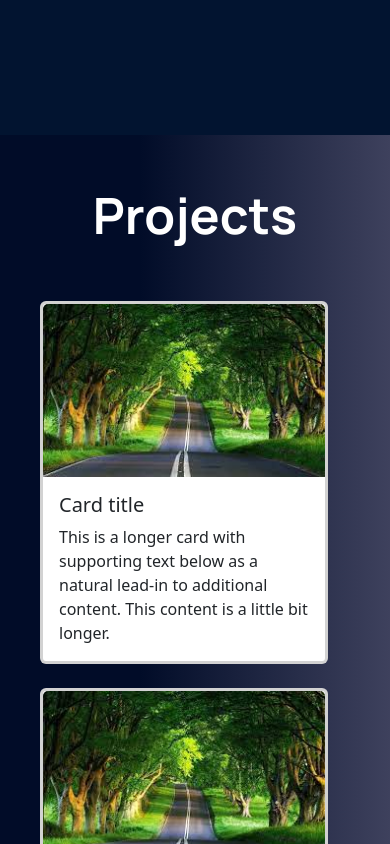
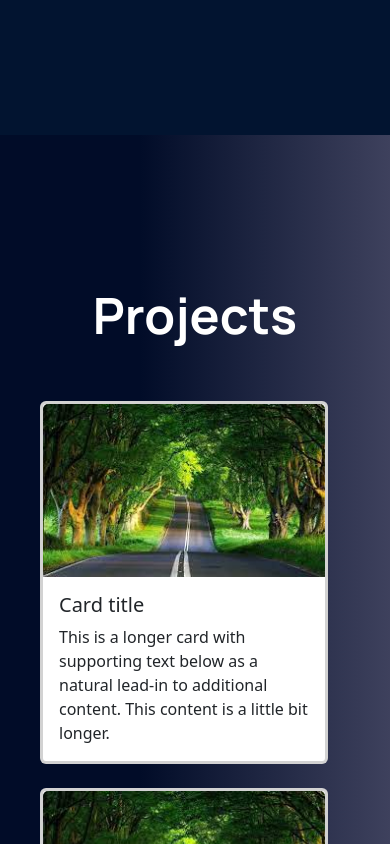
Before and after one commit to fatima-07/Portfolio, a React (Vite) app: page / in a window 390 px wide. Shown: the part 1720-2564 px from the top of the page. Built offline with nearby package versions, Linux system fonts and the light colour scheme.

Commit message:
Update logo

```diff
--- a/src/components/projects/projects.css
+++ b/src/components/projects/projects.css
@@ -59,3 +59,10 @@
     }
 
 }
+
+@media screen and (max-width: 550px) {
+    .projects__bg {
+        padding-top: 150px;
+    }
+
+}
```
